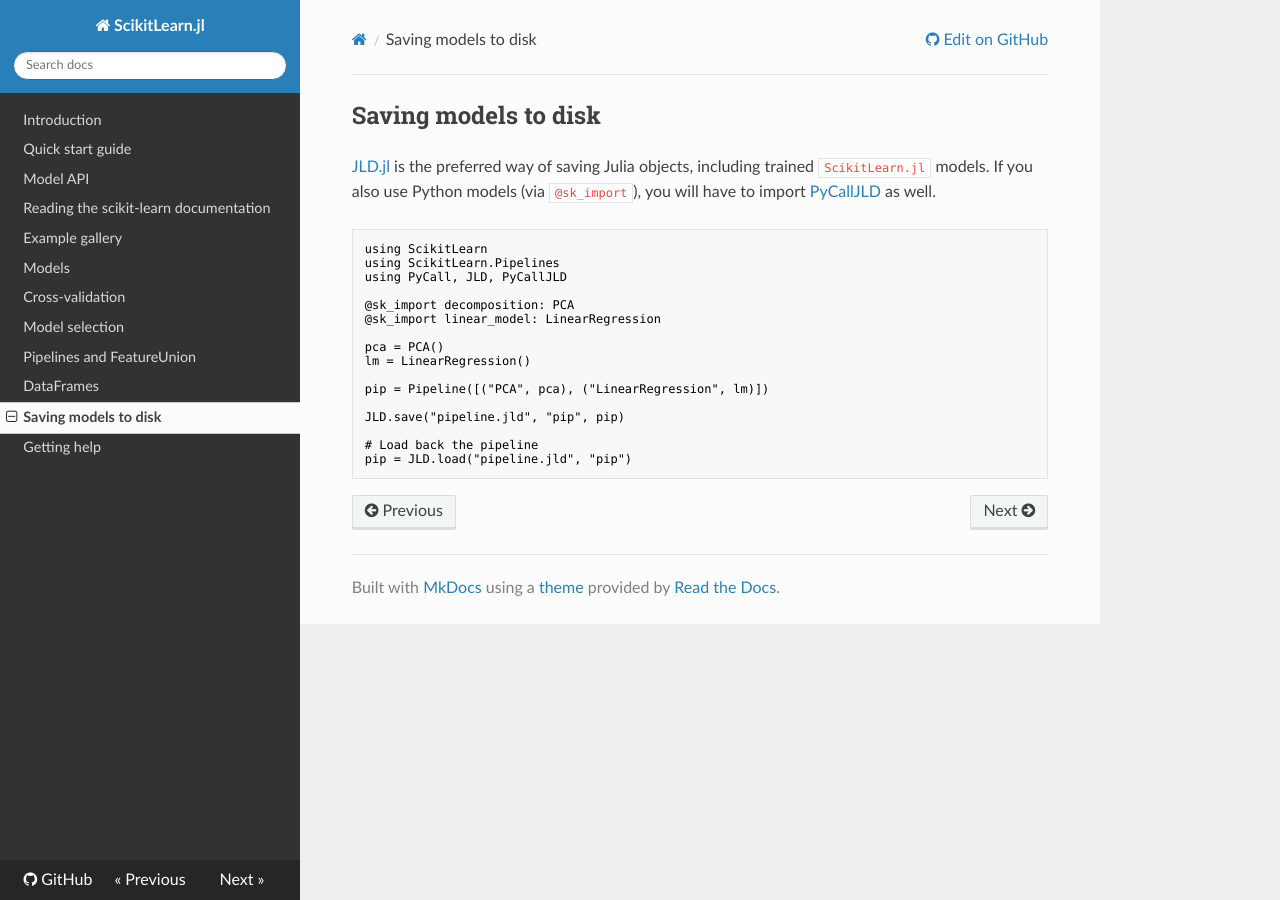
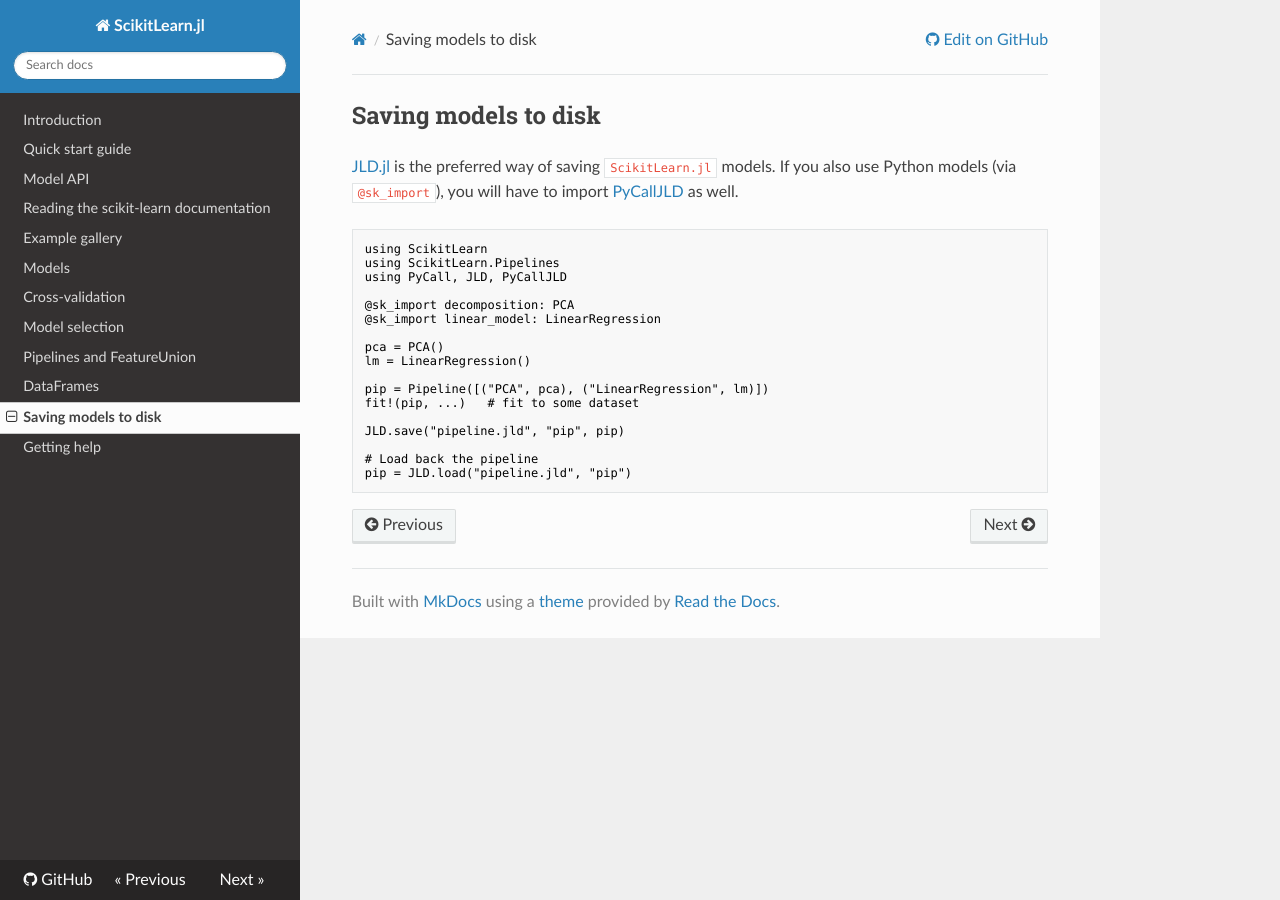
Before and after one commit to cstjean/ScikitLearn.jl, an MkDocs documentation site: the page built from docs/jld.md, in a window 1280 px wide. Built offline with MkDocs 1.6.1, drawn with Linux system fonts in a browser that asks for light colours; nearby versions of some CDN libraries; old or Windows-style settings are respelled for this version of MkDocs.

Commit message:
Wording in jld.jl

```diff
--- a/docs/jld.md
+++ b/docs/jld.md
@@ -1,8 +1,8 @@
 Saving models to disk
 ------
 
-[JLD.jl](https://github.com/JuliaIO/JLD.jl) is the preferred way of saving Julia objects,
-including trained `ScikitLearn.jl` models. If you also use Python models (via
+[JLD.jl](https://github.com/JuliaIO/JLD.jl) is the preferred way of saving
+`ScikitLearn.jl` models. If you also use Python models (via
 `@sk_import`), you will have to import
 [PyCallJLD](https://github.com/JuliaPy/PyCallJLD.jl) as well.
 
@@ -18,6 +18,7 @@ pca = PCA()
 lm = LinearRegression()
 
 pip = Pipeline([("PCA", pca), ("LinearRegression", lm)])
+fit!(pip, ...)   # fit to some dataset
 
 JLD.save("pipeline.jld", "pip", pip)
 
```
